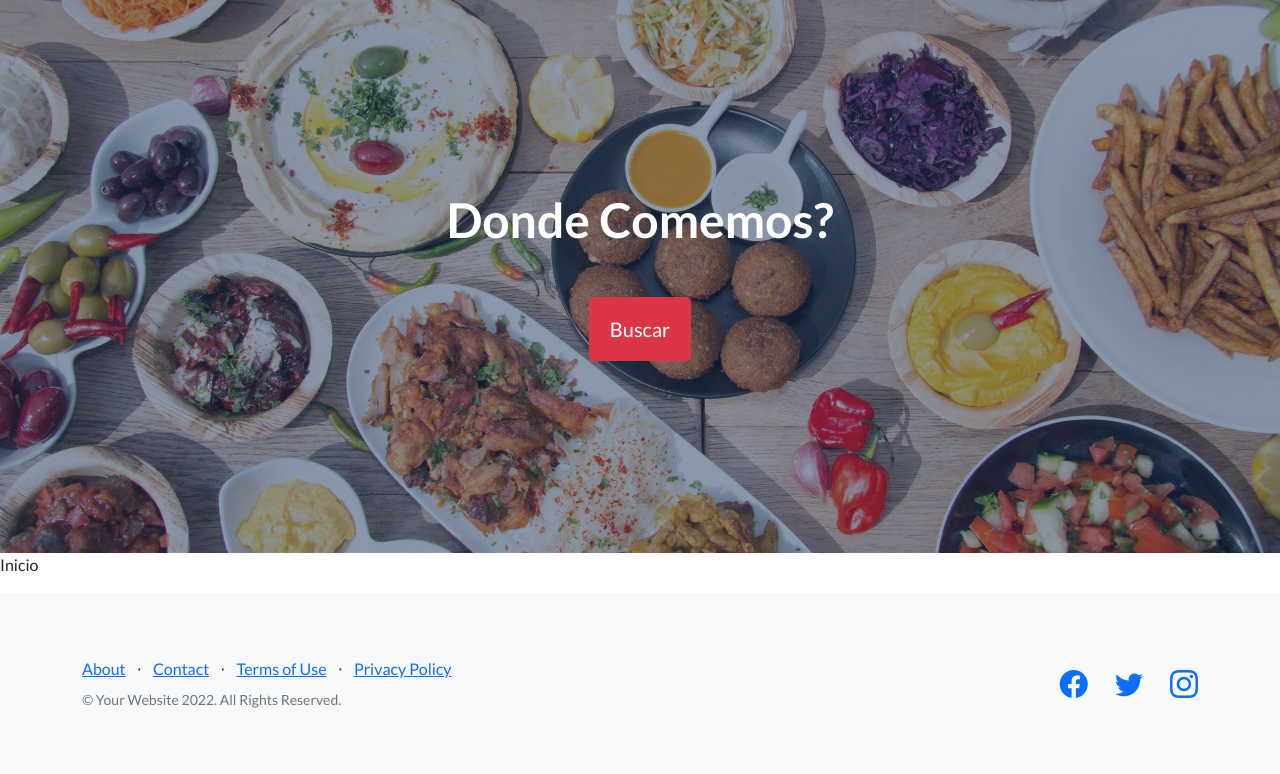
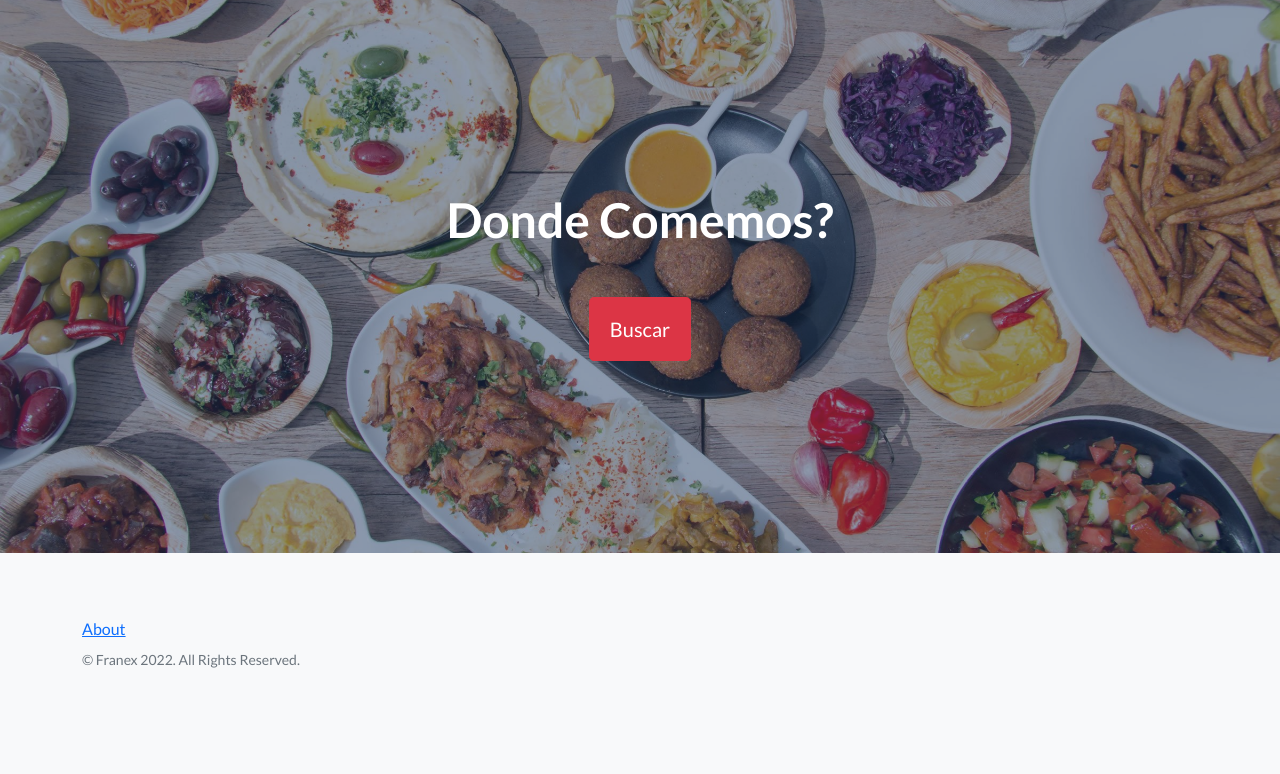
Before and after one commit to FranGR30/blogRestaurante, a Django app: page / in a window 1280 px wide. Shown: the part 67-841 px from the top of the page. After the commit the page ends 735 px from the top, so only its background shows below. Run offline with Django 4.2, Linux system fonts and the light colour scheme; some libraries are stand-ins or nearby versions.

Commit message:
Arreglando bugs

```diff
--- a/AppBlog/forms.py
+++ b/AppBlog/forms.py
@@ -1,3 +1,4 @@
+from http.client import LENGTH_REQUIRED
 from django import forms
 from django.contrib.auth.forms import AuthenticationForm, UserCreationForm
 from django.contrib.auth.models import User
@@ -26,10 +27,10 @@ class AvatarForm(forms.Form):
     avatar = forms.ImageField(label='Avatar')
 
 class CrearRestaurante(forms.Form):
-    nombre = forms.CharField(label='nombre del local')
+    nombre = forms.CharField(label='Nombre del local')
     direccion = forms.CharField(label='Direccion del local')
     telefono = forms.IntegerField(label='Telefono del local',required=False)
-    calificacion = forms.IntegerField(label='Calificacion',required=False)
+    calificacion = forms.IntegerField(label='Calificacion',required=False,max_value=10,min_value=0)
     tipoDeComida = forms.CharField(label='Tipo de comida')
     categoriaPrecio = forms.CharField(label='Precios')
     comentario = forms.CharField(label='Que te parecio el lugar?',required=False,widget=forms.Textarea)
--- a/AppBlog/templates/AppBlog/index.html
+++ b/AppBlog/templates/AppBlog/index.html
@@ -3,6 +3,6 @@
 {% load static %}
 
 {% block ContenidoVariable %}
-<p>Inicio</p>
+
 {{mensaje}}
 {% endblock %}
--- a/AppBlog/templates/AppBlog/padre.html
+++ b/AppBlog/templates/AppBlog/padre.html
@@ -75,28 +75,9 @@
                 <div class="row">
                     <div class="col-lg-6 h-100 text-center text-lg-start my-auto">
                         <ul class="list-inline mb-2">
-                            <li class="list-inline-item"><a href="https://www.linkedin.com/in/francisco-garcia-reinoso/" target="_blank">About</a></li>
-                            <li class="list-inline-item">⋅</li>
-                            <li class="list-inline-item"><a href="#!">Contact</a></li>
-                            <li class="list-inline-item">⋅</li>
-                            <li class="list-inline-item"><a href="#!">Terms of Use</a></li>
-                            <li class="list-inline-item">⋅</li>
-                            <li class="list-inline-item"><a href="#!">Privacy Policy</a></li>
+                            <li class="list-inline-item"><a href="{% url 'about' %}" target="">About</a></li>
                         </ul>
-                        <p class="text-muted small mb-4 mb-lg-0">&copy; Your Website 2022. All Rights Reserved.</p>
-                    </div>
-                    <div class="col-lg-6 h-100 text-center text-lg-end my-auto">
-                        <ul class="list-inline mb-0">
-                            <li class="list-inline-item me-4">
-                                <a href="#!"><i class="bi-facebook fs-3"></i></a>
-                            </li>
-                            <li class="list-inline-item me-4">
-                                <a href="#!"><i class="bi-twitter fs-3"></i></a>
-                            </li>
-                            <li class="list-inline-item">
-                                <a href="#!"><i class="bi-instagram fs-3"></i></a>
-                            </li>
-                        </ul>
+                        <p class="text-muted small mb-4 mb-lg-0">&copy; Franex 2022. All Rights Reserved.</p>
                     </div>
                 </div>
             </div>
--- a/AppBlog/urls.py
+++ b/AppBlog/urls.py
@@ -16,5 +16,6 @@ urlpatterns = [
     path('eliminarPost/<str:pk>',eliminarPost, name='eliminarPost'),
     path('editarPost/<str:pk>',editarPost, name='editarPost'),
     path('crearPost',crearPost, name='crearPost'),
+    path('about',about, name='about'),
     path('mensajeria/mensajeria',mensajeria, name='mensajeria'),
 ]
--- a/AppBlog/views.py
+++ b/AppBlog/views.py
@@ -157,4 +157,11 @@ def crearPost(request):
 @login_required
 def mensajeria(request):
     avatar = Avatar.objects.filter(user=request.user)
-    return render(request, 'AppBlog/mensajeria.html',{'url':avatar[0].avatar.url})
+    return render(request, 'mensajeria/mensajeria.html',{'url':avatar[0].avatar.url})
+
+def about(request):
+    if request.user.is_authenticated:
+        avatar = Avatar.objects.filter(user=request.user)
+        return render(request, 'AppBlog/about.html',{'url':avatar[0].avatar.url})
+    else:
+        return render(request, 'AppBlog/about.html')
```
Also changed, not shown: AppBlog/templates/AppBlog/about.html (added, +12 -0 lines), db.sqlite3, media/avatar/67934415.jpg (added), media/avatar/Capture_watch_2.PNG (added), media/avatar/IMG_20211107_155021_2.jpg (added), media/avatar/v-logo-images-stock-vectors-v-logo-images-stock-vectors-155366440.jpg (added), media/restaurante/06062022155125cafetera-nespresso-inissia-black-c-40-caba-flores-D_NQ_NP_6947_yHpy8Wt.jpg (added), media/restaurante/06062022163311a3KeNE1_700bwp.webp (added), media/restaurante/06062022170251la-parolaccia.jpg (added), media/restaurante/0606202217190261f40201a5027.jpg (added).
